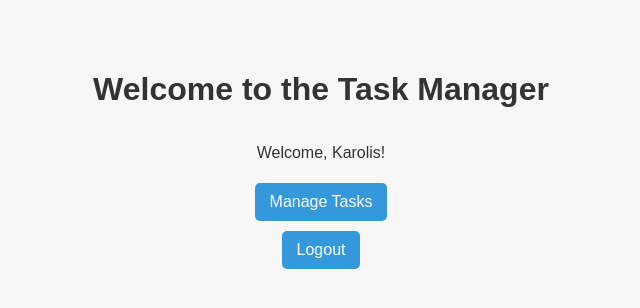
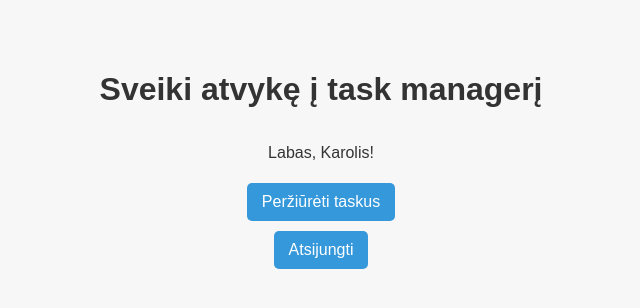
Before and after one commit to Karolis123212321/Pythono-koliokviumas-KARVAG, a Flask app: page / in a window 1280 px wide. Shown: the top 308 px of the page, without its empty margins (319-959 px from the left). Run offline with Flask 3, Linux system fonts and the light colour scheme; a user stored in the database is signed in; data comes from the database, SQL or seed files in the repository; both versions use the stored data as it was after the commit.

Commit message:
new
naujas

```diff
--- a/templates/edit_task.html
+++ b/templates/edit_task.html
@@ -18,5 +18,6 @@
         <button type="submit">Išsaugoti pakeitimus</button>
     </form>
     <a href="/tasks">Atgal į užduočių sąrašą</a>
+    <a href="/">Sugrįžti į pradinį</a>
 </body>
 </html>
--- a/templates/index.html
+++ b/templates/index.html
@@ -4,19 +4,19 @@
     <meta charset="UTF-8">
     <meta name="viewport" content="width=device-width, initial-scale=1.0">
     <link rel="stylesheet" href="{{ url_for('static', filename='styles.css') }}">
-    <title>Welcome to Task Manager</title>
+    <title>Task manageris</title>
 </head>
 <body>
     <div class="main-container">
-        <h1 class="main-heading">Welcome to the Task Manager</h1>
+        <h1 class="main-heading">Sveiki atvykę į task managerį</h1>
         {% if current_user %}
-            <p>Welcome, {{ current_user }}!</p>
-            <a href="/tasks" class="nav-btn">Manage Tasks</a>
-            <a href="/logout" class="nav-btn">Logout</a>
+            <p>Labas, {{ current_user }}!</p>
+            <a href="/tasks" class="nav-btn">Peržiūrėti taskus</a>
+            <a href="/logout" class="nav-btn">Atsijungti</a>
         {% else %}
             <div class="navigation">
-                <a href="/login" class="nav-btn">Login</a>
-                <a href="/register" class="nav-btn">Register</a>
+                <a href="/login" class="nav-btn">Prisijungti</a>
+                <a href="/register" class="nav-btn">Registruotis</a>
             </div>
         {% endif %}
     </div>
--- a/templates/register.html
+++ b/templates/register.html
@@ -14,6 +14,7 @@
                 <input type="text" name="username" placeholder="Username" required>
                 <input type="password" name="password" placeholder="Password" required>
                 <button type="submit">Register</button>
+                <a href="/">Sugrįžti į pradinį</a>
             </form>
         </div>
         <a href="/login">Already have an account? Log in</a>
--- a/templates/tasks.html
+++ b/templates/tasks.html
@@ -20,6 +20,7 @@
         <input type="text" name="title" required placeholder="Pavadinimas">
         <input type="text" name="description" required placeholder="Apibūdinimas">
         <button type="submit">Pridėti užduotį</button>
+        <a href="/">Sugrįžti į pradinį</a>
     </form>
     <h2>Užduočių sąrašas:</h2>
     <ul>
```
Also changed, not shown: templates/login.html (+4 -3 lines), application.db, templates/vartotojai.html (deleted).
